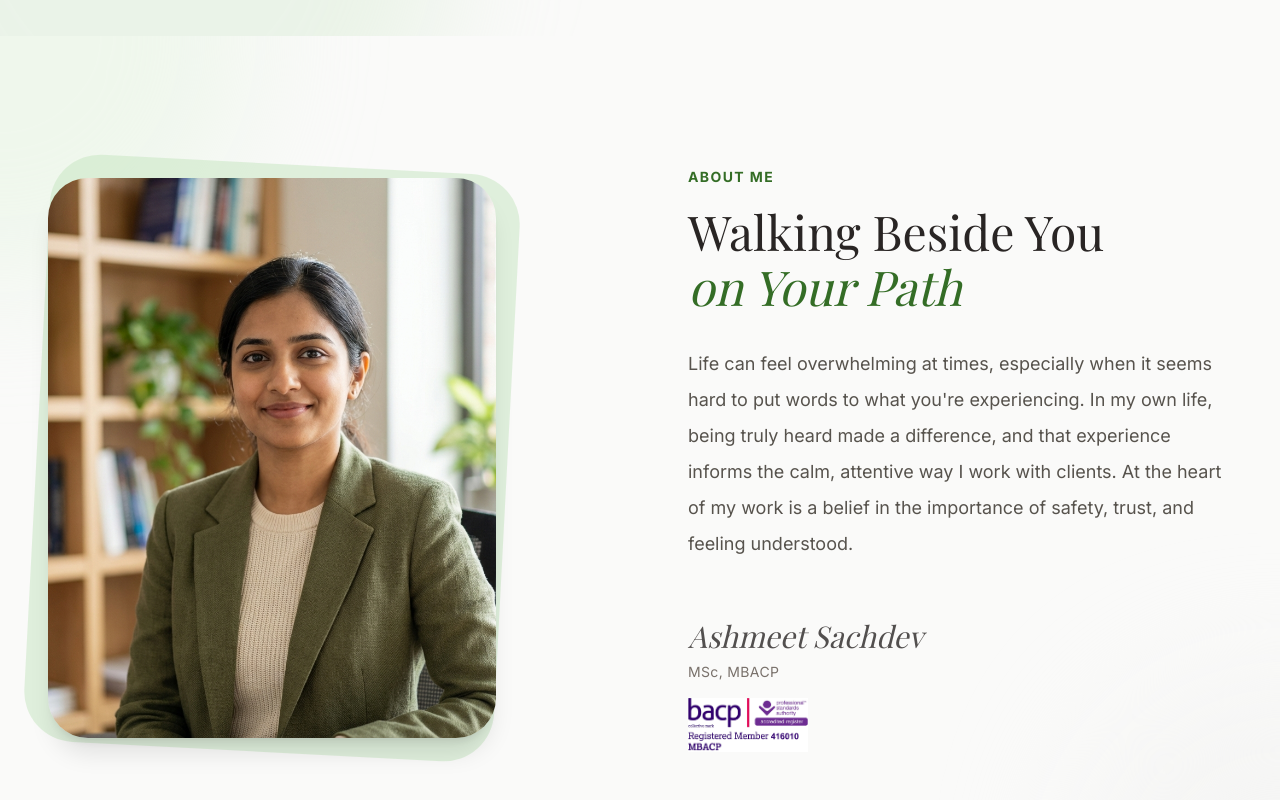
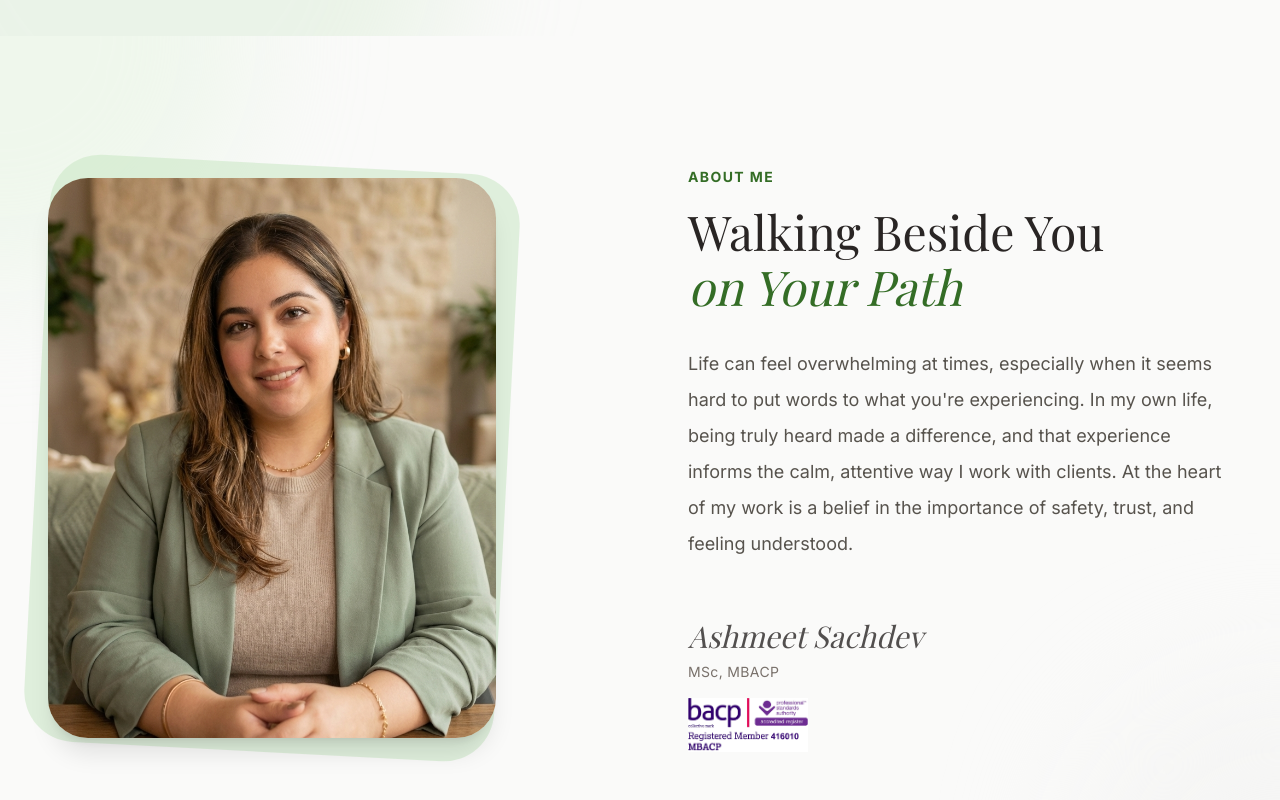
Before and after one commit to Tech-Care-System/ash-therapy, a Next.js app in the folder apps/web/: page / in a window 1280 px wide. Shown: the part 764-1564 px from the top of the page. Built offline with nearby package versions, Linux system fonts and the light colour scheme; a web font is replaced by a local one.

Commit message:
feat(about): update Ash portrait image to v3

```diff
--- a/apps/web/components/sections/About.tsx
+++ b/apps/web/components/sections/About.tsx
@@ -22,7 +22,7 @@ export const About = () => {
                    <div className="absolute inset-0 bg-sage-200/50 rounded-[3rem] rotate-3 scale-105 z-0" />
                    <div className="relative h-full w-full rounded-[2.5rem] overflow-hidden shadow-xl z-10">
                       <Image
-                        src="/images/about/about-ash-v2.png"
+                        src="/images/about/about-ash-v3.png"
                         alt="Portrait of Ash, Therapist"
                         fill
                         className="object-cover"
```
Also changed, not shown: apps/web/public/images/about/about-ash-v3.png (added).
